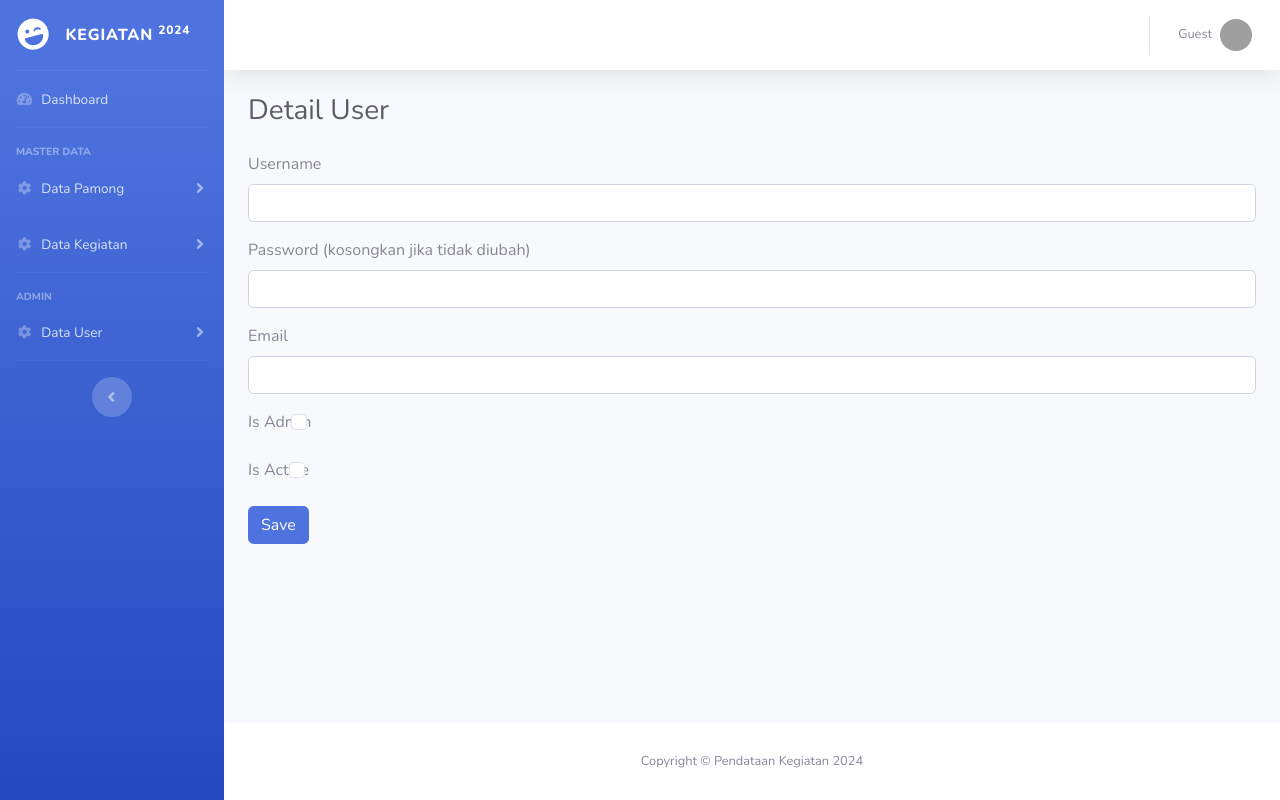
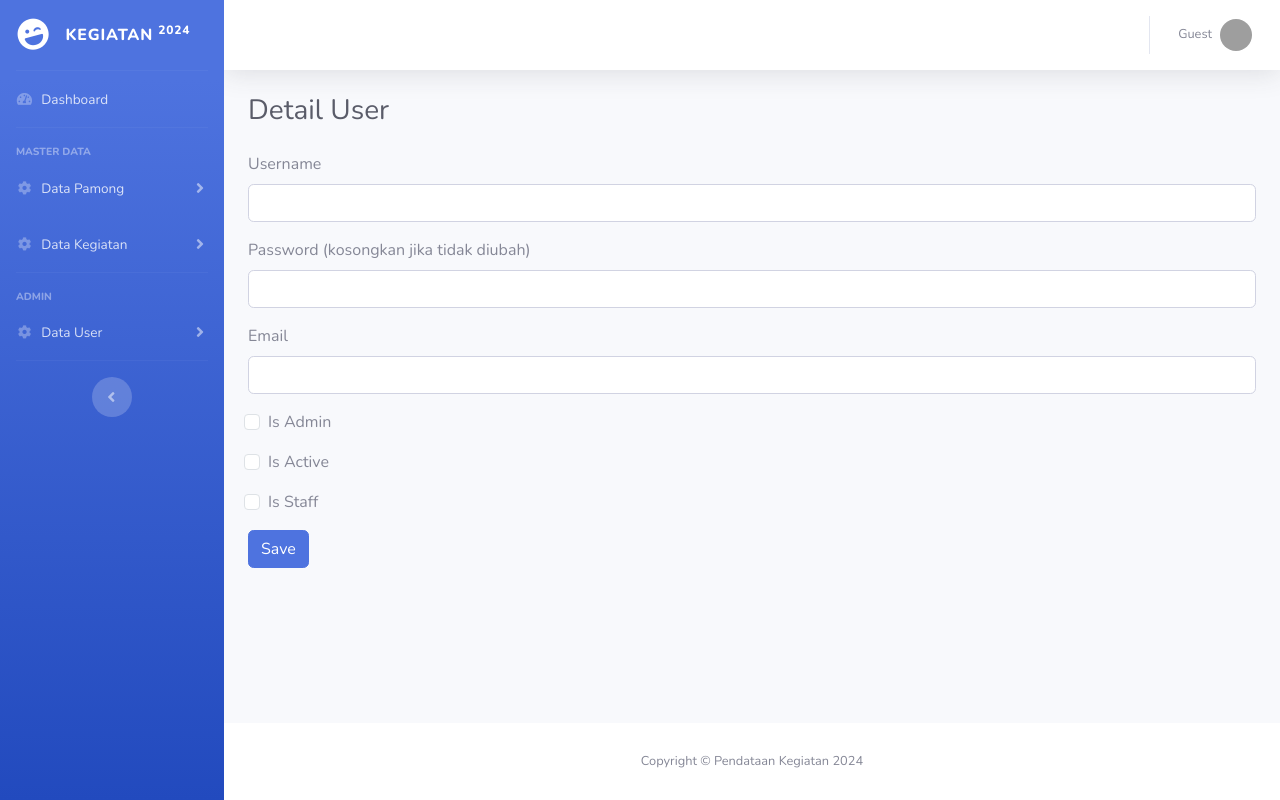
Before and after one commit to ridwaanhall/pengabdianfe, a Django app: template base/templates/detail-edit-user.html in a window 1280 px wide. Run offline with Django 5.2, Linux system fonts and the light colour scheme; the template is opened without the code that fills it, so the values that code supplies are empty; parts of the project's set-up code (start-up, migrations or seed data) failed here and were passed over; some libraries are stand-ins or nearby versions; grey boxes are pictures that could not be loaded.

Commit message:
fix checkbox

```diff
--- a/base/templates/detail-edit-user.html
+++ b/base/templates/detail-edit-user.html
@@ -31,13 +31,17 @@
                 <label for="email" class="form-label">Email</label>
                 <input type="email" class="form-control" id="email" name="email" value="{{ user.email }}">
             </div>
-            <div class="mb-3">
-                <label for="is_admin" class="form-label">Is Admin</label>
+            <div class="mb-3 form-check">
                 <input type="checkbox" class="form-check-input" id="is_admin" name="is_admin" {% if user.is_admin %}checked{% endif %}>
+                <label class="form-check-label" for="is_admin">Is Admin</label>
             </div>
-            <div class="mb-3">
-                <label for="is_active" class="form-label">Is Active</label>
+            <div class="mb-3 form-check">
                 <input type="checkbox" class="form-check-input" id="is_active" name="is_active" {% if user.is_active %}checked{% endif %}>
+                <label class="form-check-label" for="is_active">Is Active</label>
+            </div>
+            <div class="mb-3 form-check">
+                <input type="checkbox" class="form-check-input" id="is_staff" name="is_staff" {% if user.is_staff %}checked{% endif %}>
+                <label class="form-check-label" for="is_staff">Is Staff</label>
             </div>
             <button type="submit" class="btn btn-primary">Save</button>
         </form>
```
